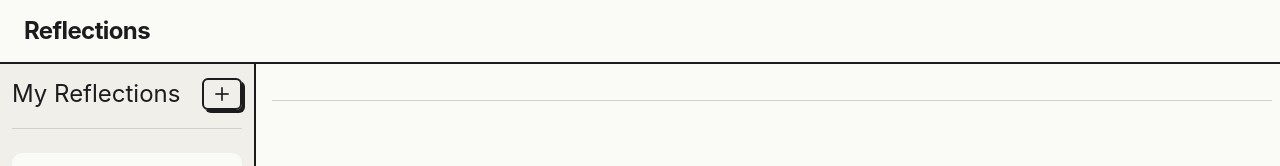
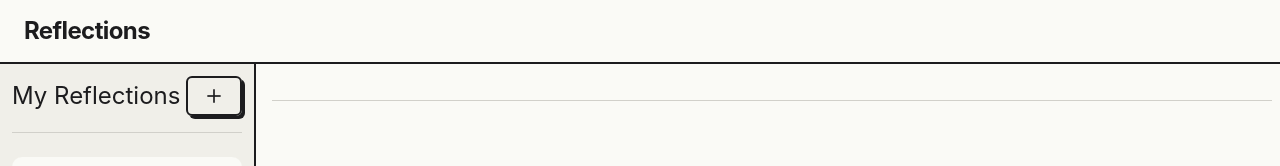
Before and after one commit to Leonard-Atorough/reflections-app, a React (Vite) app: page / in a window 1280 px wide. Shown: the top 166 px of the page. Built offline with nearby package versions, Linux system fonts and the light colour scheme.

Commit message:
switch button to size medium in aside

```diff
--- a/src/layout/Aside.tsx
+++ b/src/layout/Aside.tsx
@@ -22,7 +22,7 @@ export function Aside() {
       <div className={styles.sidebarContent}>
         <div className={styles.sidebarHeader}>
           <h2 className={styles.sidebarTitle}>My Reflections</h2>
-          <Button variant="outline" size="small" aria-label="Add Reflection" onClick={handleAddButtonCLick}>
+          <Button variant="outline" aria-label="Add Reflection" onClick={handleAddButtonCLick}>
             <svg
               xmlns="http://www.w3.org/2000/svg"
               viewBox="0 0 24 24"
```
